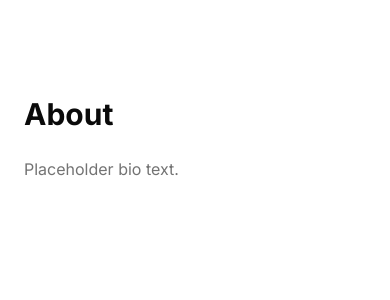
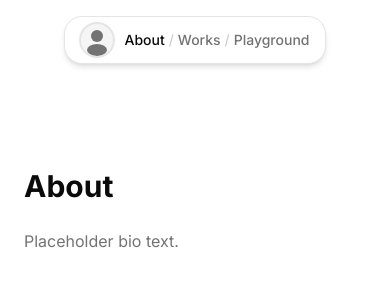
Before and after one commit to Hazelintw/Hazelintw-hazelshih_product_designer-portfolio, a Next.js app: page /about in a window 390 px wide. Shown: the top 300 px of the page. Built offline with nearby package versions, Linux system fonts and the light colour scheme.

Commit message:
feat: apply TopNav for mobile RWD across all pages

```diff
--- a/app/(main)/layout.js
+++ b/app/(main)/layout.js
@@ -1,15 +1,24 @@
 import { LeftPanelProvider } from "@/lib/left-panel-context"
 import LeftPanel from "@/components/LeftPanel"
+import TopNav from "@/components/TopNav"
 
 export default function MainLayout({ children }) {
   return (
     <LeftPanelProvider>
-      {/* 左側：LeftPanel 固定 280px，從 Context 讀取 links */}
+      {/* 桌機版左側 LeftPanel（手機隱藏，由 LeftPanel 自身 hidden md:flex 控制） */}
       <LeftPanel />
 
-      {/* 右側：主內容區 */}
-      <div className="flex-1 min-w-0">
-        {children}
+      {/* 右側欄：手機版頂部 TopNav + 主內容 */}
+      <div className="flex-1 min-w-0 flex flex-col">
+        {/* 手機版 TopNav（md 以上隱藏） */}
+        <div className="md:hidden">
+          <TopNav />
+        </div>
+
+        {/* 主內容區 */}
+        <div className="flex-1 min-w-0">
+          {children}
+        </div>
       </div>
     </LeftPanelProvider>
   )
```
